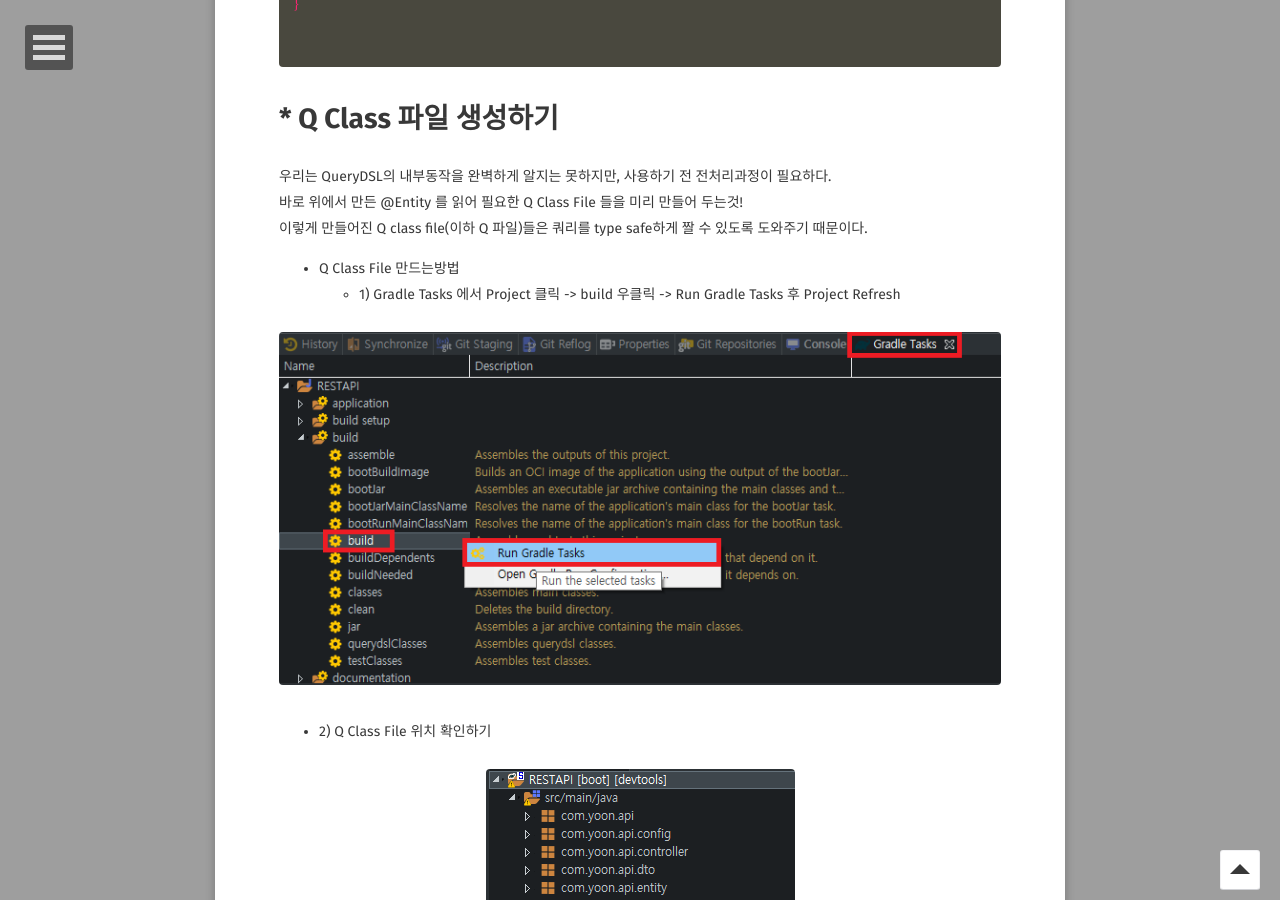
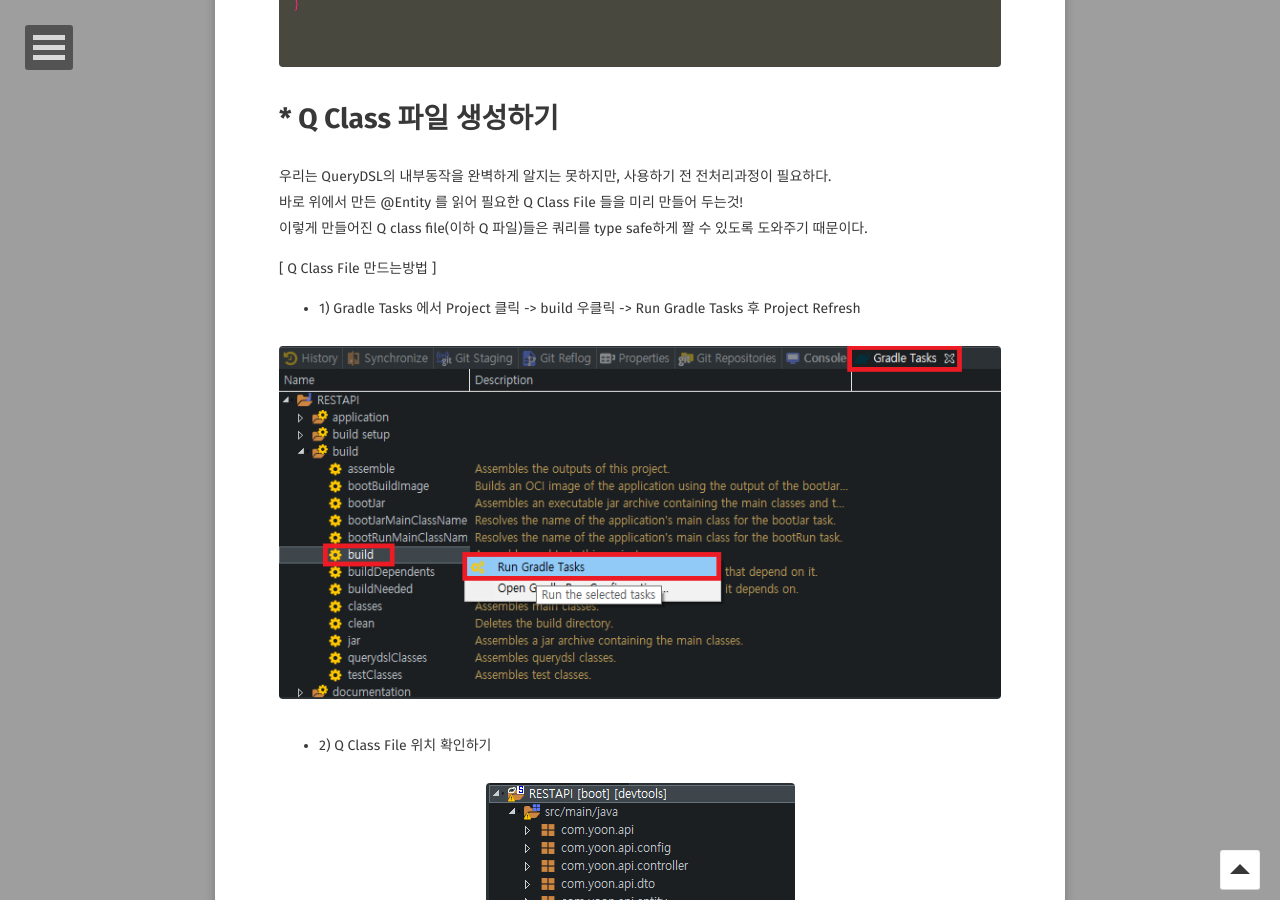
Before and after one commit to GayeonYoon/GayeonYoon.github.io, a Jekyll site: the page built from _posts/2021-07-30-REST_API_POST_3.md, in a window 1280 px wide and 900 px high, scrolled down 6492 px. Built offline with Jekyll 4.4.1, drawn with Linux system fonts in a browser that asks for light colours; some web fonts are replaced.

```diff
--- a/_posts/2021-07-30-REST_API_POST_3.md
+++ b/_posts/2021-07-30-REST_API_POST_3.md
@@ -232,7 +232,7 @@ public class ApiHistoryEntity {
 바로 위에서 만든 @Entity 를 읽어 필요한 Q Class File 들을 미리 만들어 두는것!<br>
 이렇게 만들어진 Q class file(이하 Q 파일)들은 쿼리를 type safe하게 짤 수 있도록 도와주기 때문이다. <br>
 
-* Q Class File 만드는방법
+[ Q Class File 만드는방법 ] <br>
   * 1) Gradle Tasks 에서 Project 클릭 -> build 우클릭 -> Run Gradle Tasks 후 Project Refresh
 <figure>
 	<img src="/assets/img/Gradle_Tasks.png">
```
